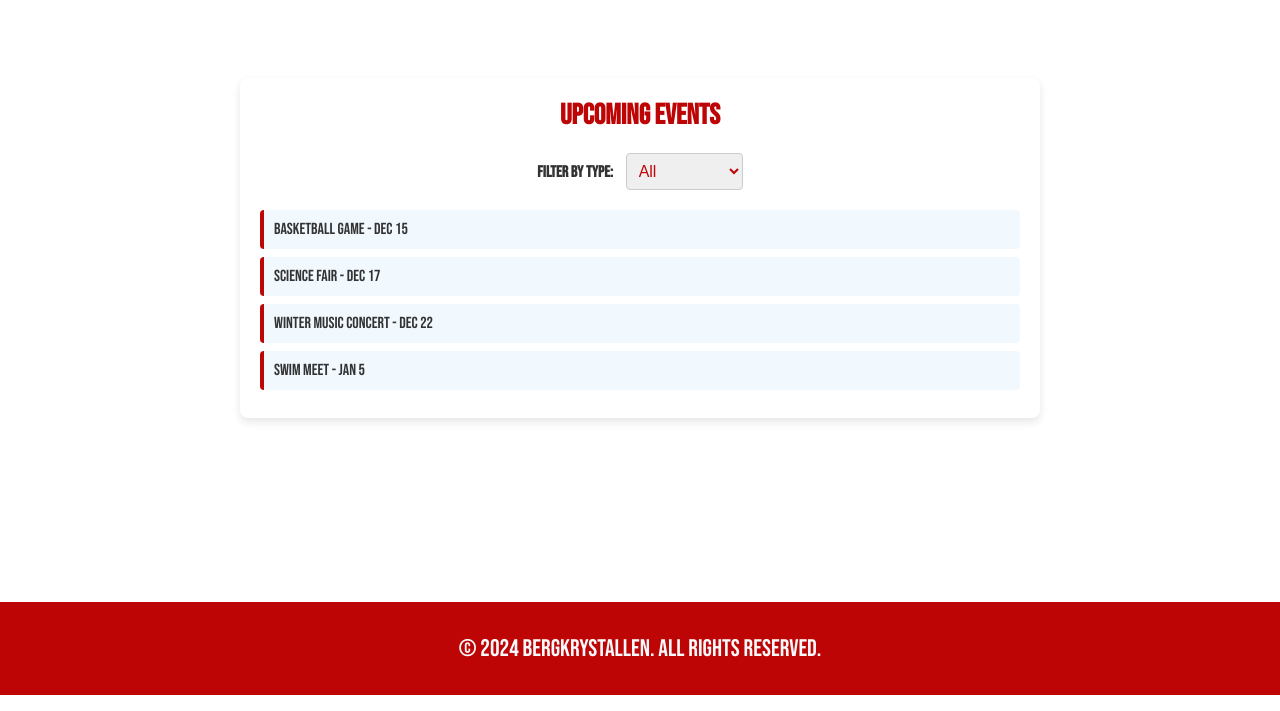
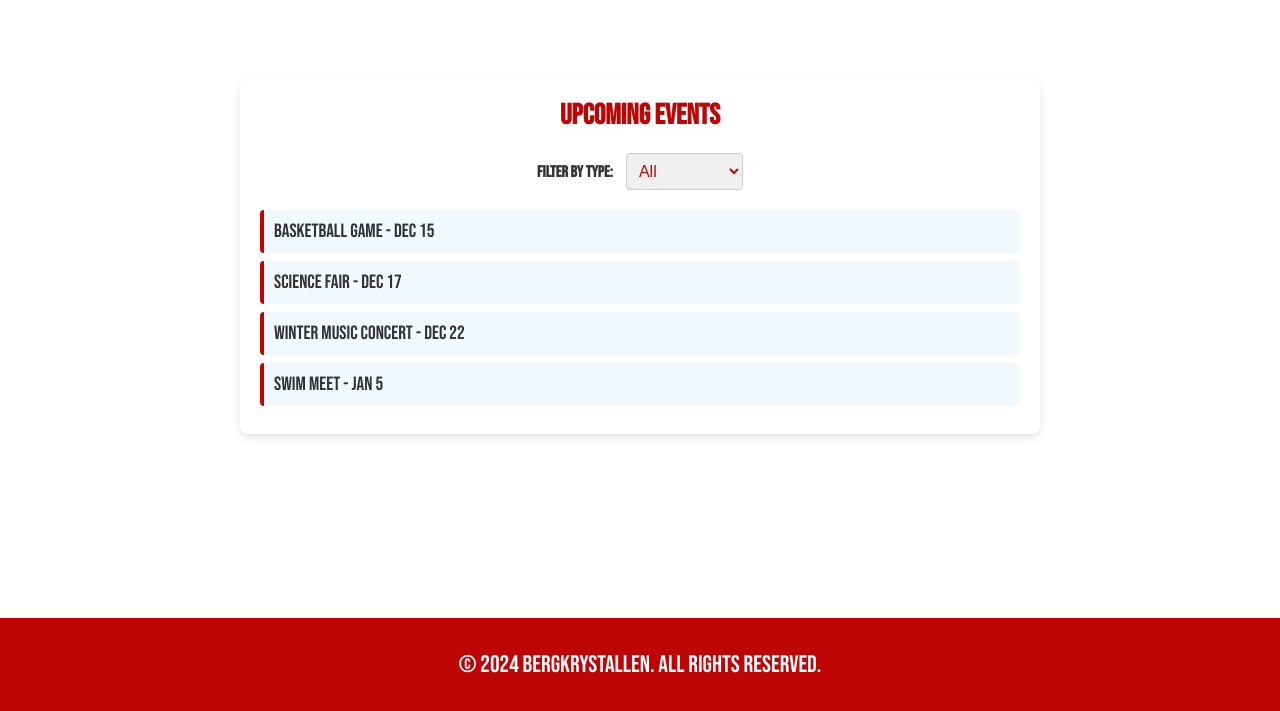
Before and after one commit to Mikesollikoroma/final_project, a plain HTML site: page pages/events.html in a window 1280 px wide. Shown: the part 125-836 px from the top of the page. Drawn offline with Linux system fonts and the light colour scheme.

Commit message:
removed classes and cleaned up the code

```diff
--- a/css/events.css
+++ b/css/events.css
@@ -1,6 +1,7 @@
 /* Events Section */
 .events {
     max-width: 800px;
+    font-size: 1.2rem;
     margin: 20px auto;
     padding: 20px;
     background: #fff;
@@ -15,7 +16,7 @@
     margin-bottom: 20px;
 }
 
-.events .filter {
+.filter {
     margin-bottom: 20px;
     text-align: center;
 }
@@ -26,19 +27,18 @@ label {
     font-size: 1rem;
 }
 
-.events .filter select {
+.filter select {
     padding: 8px;
     border: 1px solid #ccc;
     border-radius: 4px;
     font-size: 1rem;
 }
 
-.events #event-list {
+#event-list {
     list-style: none;
     padding: 0;
 }
-
-.events #event-list li {
+ #event-list li {
     padding: 10px;
     margin-bottom: 8px;
     border-left: 4px solid rgb(190, 5, 5);
@@ -49,6 +49,6 @@ label {
     color: rgb(190, 5, 5);
 }
 
-.events #event-list li:hover {
+#event-list li:hover {
     background: rgb(215, 200, 200);
 }
```
